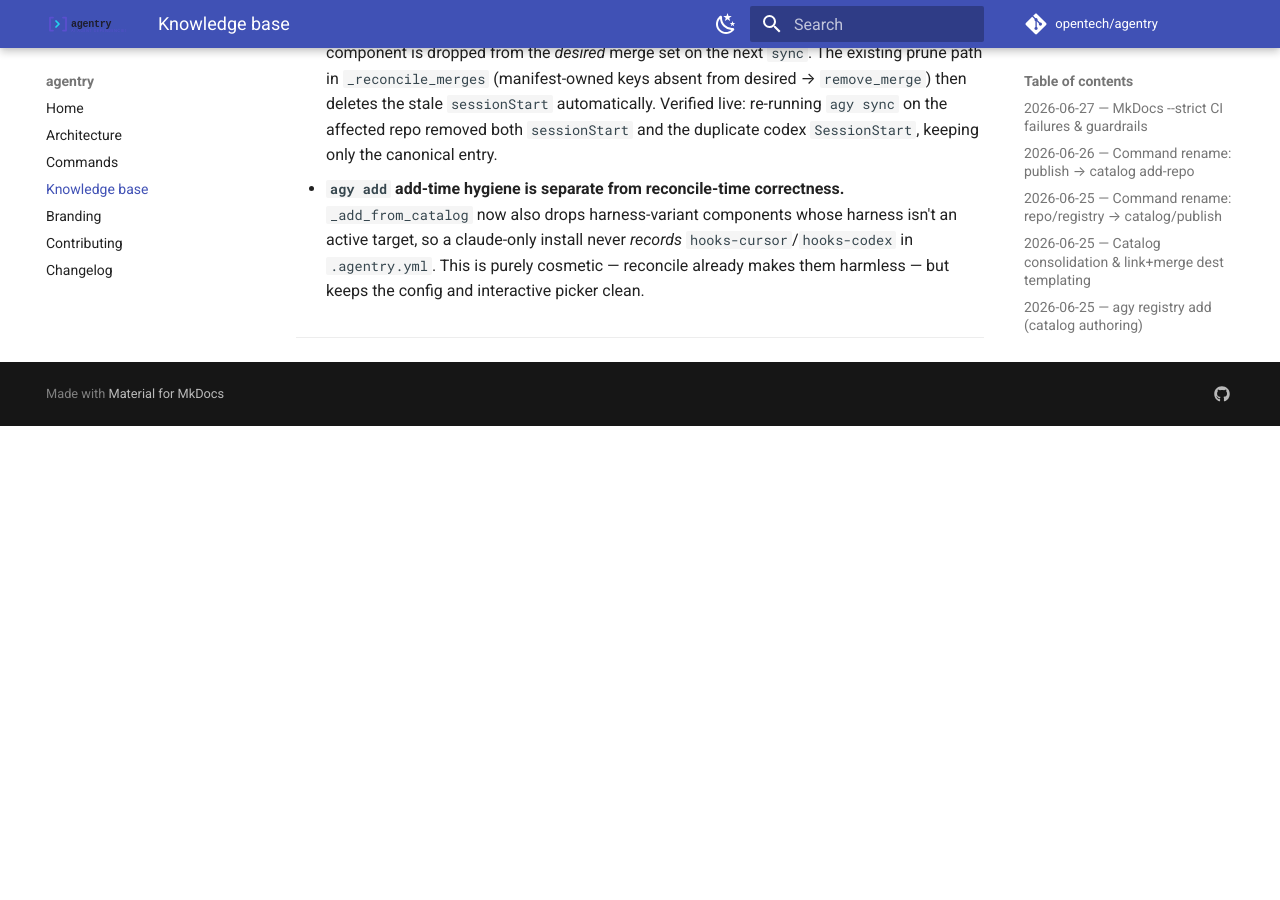
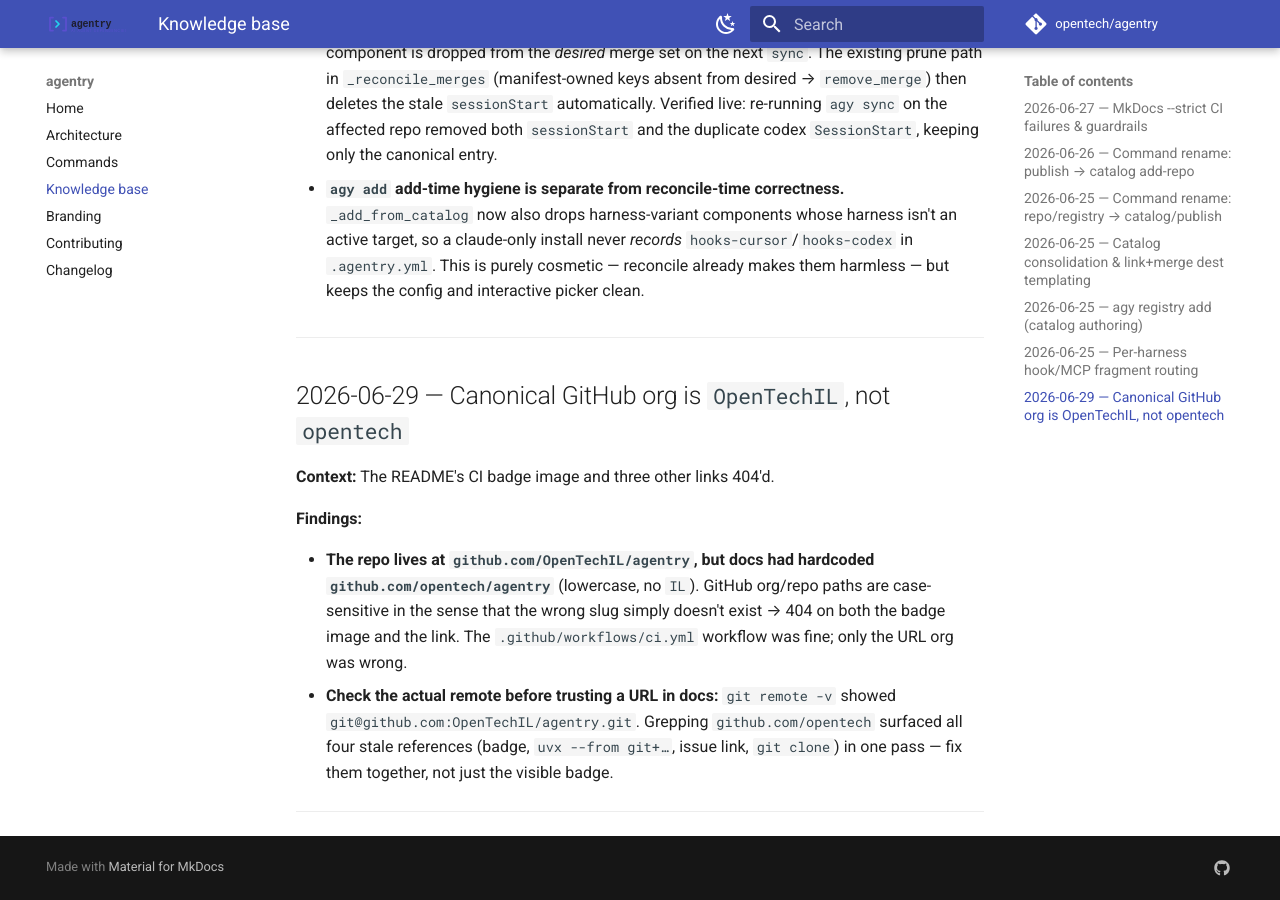
Before and after one commit to OpenTechIL/agentry, an MkDocs documentation site: the page built from docs/knowledge-base.md, in a window 1280 px wide and 900 px high, scrolled down 5024 px. Built offline with MkDocs 1.6.1 and Material for MkDocs 9.7.7, drawn with Linux system fonts in a browser that asks for light colours; comment, search, counter and statistics services are not loaded; before the commit the page ends 5450 px from its top, so only the background shows below that.

Commit message:
docs(readme): fix CI badge and links to correct GitHub org
The CI badge image, uvx install command, issue link, and git clone URL all
pointed at github.com/opentech/agentry (wrong org), causing 404s. Corrected
all four to OpenTechIL/agentry. Also adds ponytail/caveman catalog entries and
records the org-slug discovery in the knowledge base.

```diff
--- a/docs/knowledge-base.md
+++ b/docs/knowledge-base.md
@@ -116,3 +116,14 @@
 - **`agy add` add-time hygiene is separate from reconcile-time correctness.** `_add_from_catalog` now also drops harness-variant components whose harness isn't an active target, so a claude-only install never *records* `hooks-cursor`/`hooks-codex` in `.agentry.yml`. This is purely cosmetic — reconcile already makes them harmless — but keeps the config and interactive picker clean.
 
 ---
+
+## 2026-06-29 — Canonical GitHub org is `OpenTechIL`, not `opentech`
+
+**Context:** The README's CI badge image and three other links 404'd.
+
+**Findings:**
+
+- **The repo lives at `github.com/OpenTechIL/agentry`, but docs had hardcoded `github.com/opentech/agentry`** (lowercase, no `IL`). GitHub org/repo paths are case-sensitive in the sense that the wrong slug simply doesn't exist → 404 on both the badge image and the link. The `.github/workflows/ci.yml` workflow was fine; only the URL org was wrong.
+- **Check the actual remote before trusting a URL in docs:** `git remote -v` showed `git@github.com:OpenTechIL/agentry.git`. Grepping `github.com/opentech` surfaced all four stale references (badge, `uvx --from git+…`, issue link, `git clone`) in one pass — fix them together, not just the visible badge.
+
+---
```
Also changed, not shown: CHANGELOG.md (+6 -0 lines), README.md (+4 -4 lines), 1 other file.
